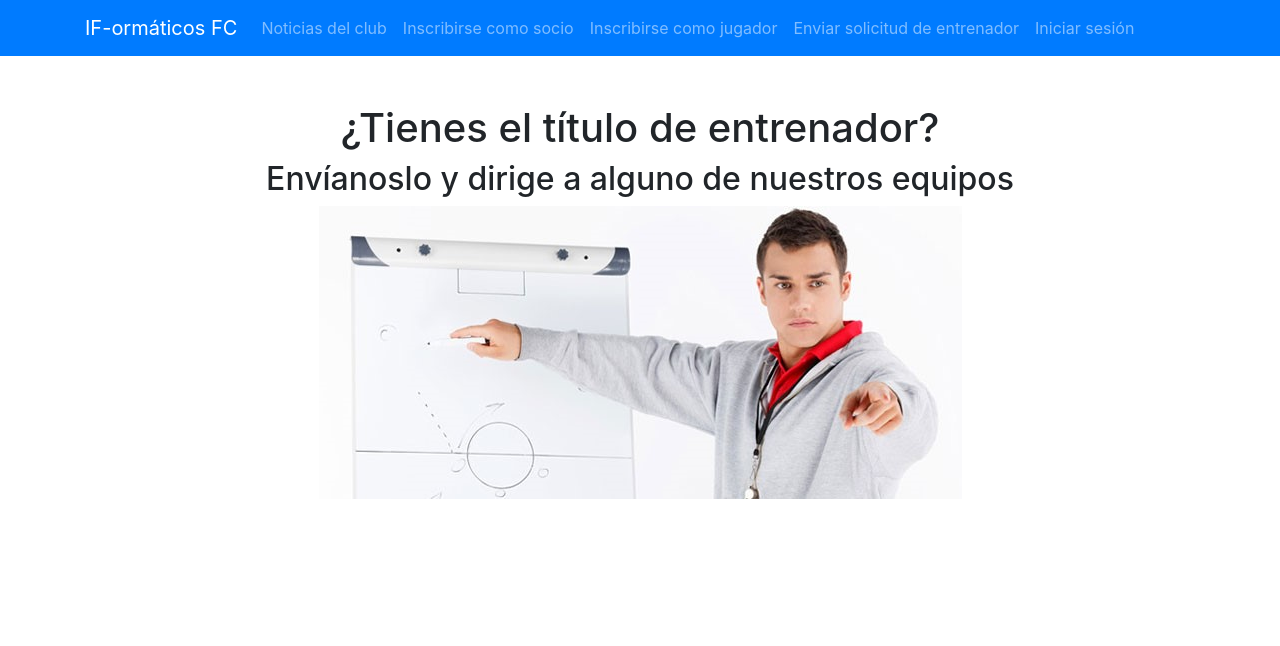
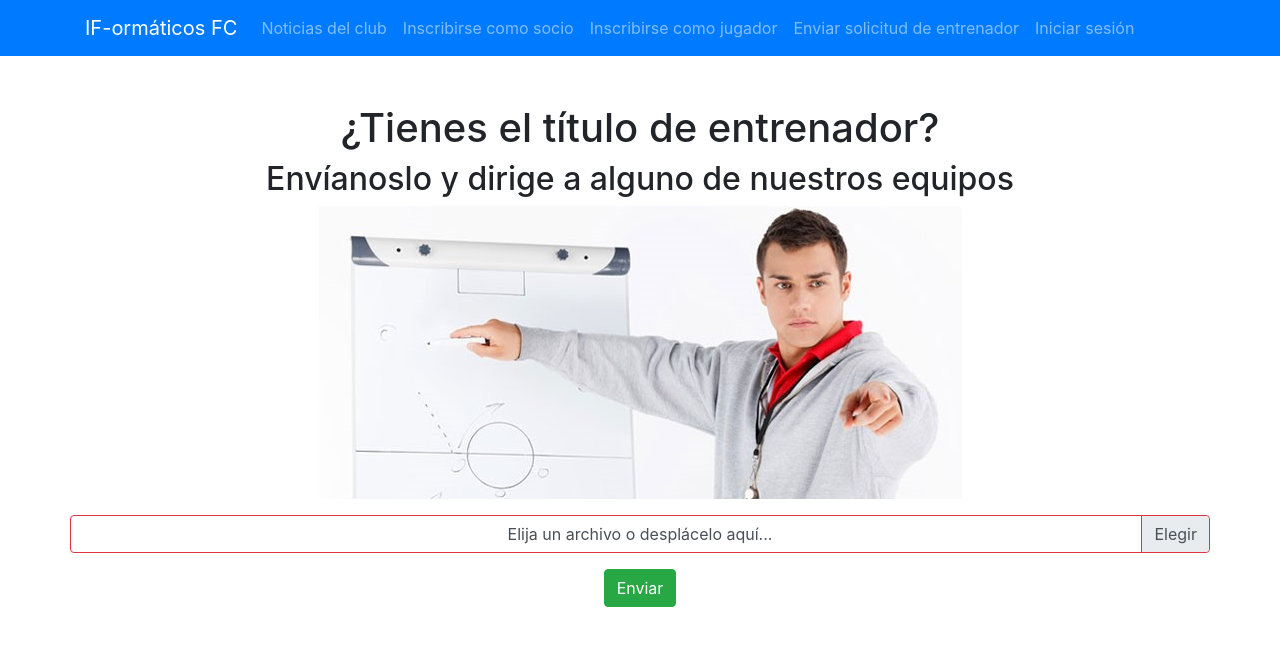
Before and after one commit to isaacdaw2/IF-ormaticosFC, a Vue app: page /entrenador in a window 1280 px wide. Shown: the top 646 px of the page. Built offline with nearby package versions, Linux system fonts and the light colour scheme.

Commit message:
partes de entrenador

```diff
--- a/public/index.html
+++ b/public/index.html
@@ -5,12 +5,9 @@
     <meta http-equiv="X-UA-Compatible" content="IE=edge">
     <meta name="viewport" content="width=device-width,initial-scale=1.0">
     <link rel="icon" href="<%= BASE_URL %>favicon.ico">
-    <title><%= htmlWebpackPlugin.options.title %></title>
+    <title>IF-ormáticos FC</title>
   </head>
   <body>
-    <noscript>
-      <strong>We're sorry but <%= htmlWebpackPlugin.options.title %> doesn't work properly without JavaScript enabled. Please enable it to continue.</strong>
-    </noscript>
     <div id="app"></div>
     <!-- built files will be auto injected -->
   </body>
--- a/src/views/Entrenador.vue
+++ b/src/views/Entrenador.vue
@@ -4,15 +4,33 @@
         <h2>Envíanoslo y dirige a alguno de nuestros equipos</h2>
         <img src="../assets/entrenador.png">
 
+        <!-- Seleccionar archivo -->
+        <b-row class="mt-3">
+            <b-form-file
+                v-model="file"
+                :state="Boolean(file)"
+                placeholder="Elija un archivo o desplácelo aquí..."
+                drop-placeholder="Soltar archivo aquí..."
+                browse-text="Elegir"
+            ></b-form-file>
+        </b-row>
 
-
-
-
+        <!-- Botón de enviar-->
+        <b-row class="mt-3">
+            <b-col>
+                <b-button variant="success">Enviar</b-button>
+            </b-col>
+        </b-row>
     </div>
 </template>
 
 <script>
 export default {
-    name: 'Entrenador'
+    name: 'Entrenador',
+    data() {
+      return {
+        file: null
+      }
+    }
 }
 </script>
```
